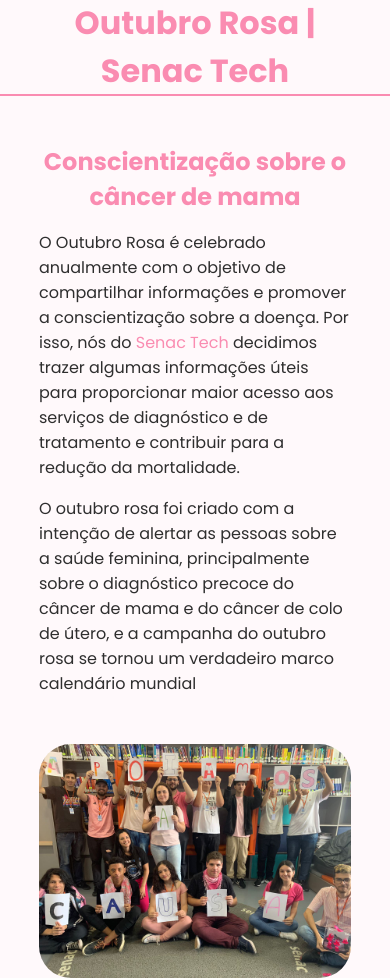
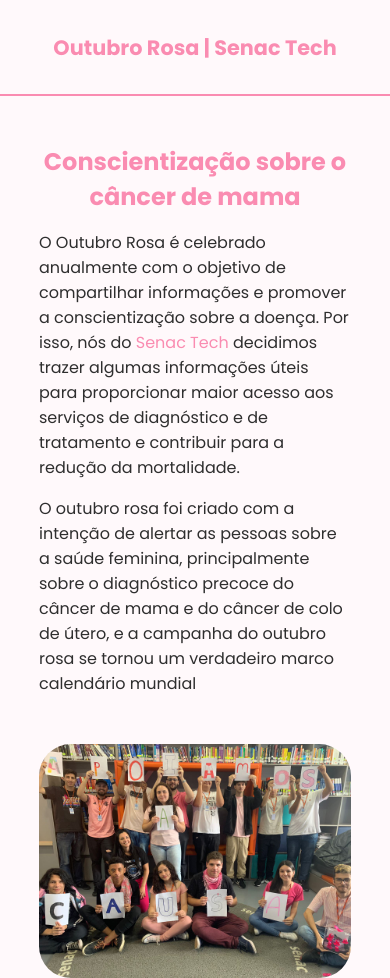
Before and after one commit to kovuzera/outubro-rosa-senac-tech, a plain HTML site: page index.html in a window 390 px wide. Shown: the top 978 px of the page. Drawn offline with Linux system fonts and the light colour scheme.

Commit message:
improved header

```diff
--- a/styles.css
+++ b/styles.css
@@ -28,6 +28,9 @@ header {
     height: 6rem;
     display: flex;
     align-items: center;
+    position: sticky;
+    top: 0;
+    background-color: #fff9fb;
 }
 
 .header-wrapper {
@@ -130,12 +133,15 @@ section div {
         height: 6rem;
         display: flex;
         align-items: center;
+        position: sticky;
+        top: 0;
+        background-color: #fff9fb;
     }
 
 
     header h1 {
         color: var(--brand-pink);
-        font-size: 2rem;
+        font-size: 1.3rem;
         text-align: center;
     }
 
```
